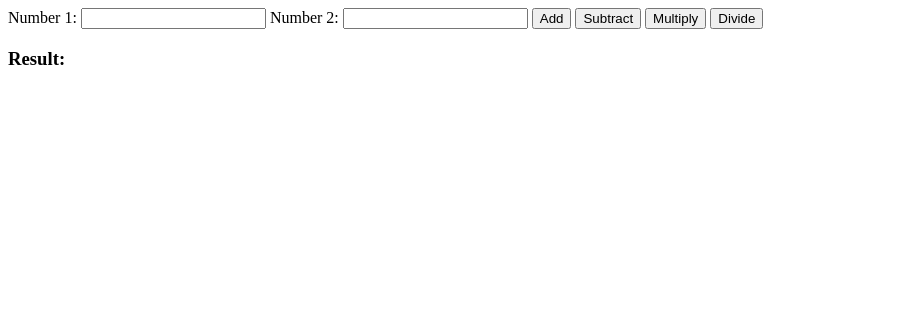
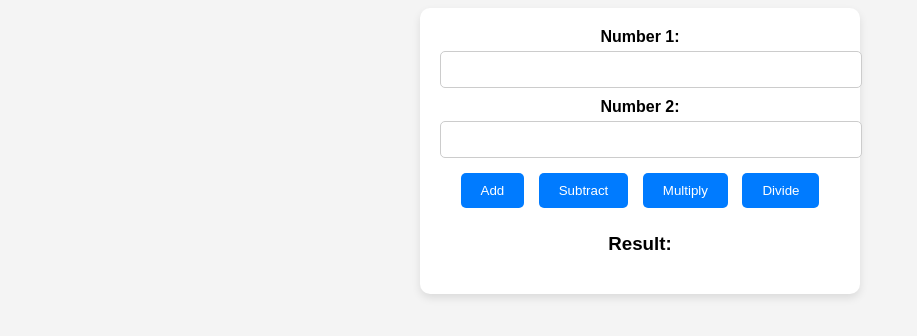
Before and after one commit to pacifiqu/calculator, a plain HTML site: page index.html in a window 1280 px wide. Shown: the whole page, without its empty margins (0-917 px from the left). Drawn offline with Linux system fonts and the light colour scheme.

Commit message:
new commit

```diff
--- a/index.html
+++ b/index.html
@@ -2,8 +2,59 @@
 <html>
 <head>
   <title>Calculator</title>
+  <style>
+    body {
+      font-family: Arial, sans-serif;
+      text-align: center;
+      background-color: #f4f4f4;
+    }
+
+    .calculator {
+      max-width: 400px;
+      margin: 0 auto;
+      padding: 20px;
+      background-color: #ffffff;
+      border-radius: 10px;
+      box-shadow: 0px 4px 8px rgba(0, 0, 0, 0.1);
+    }
+
+    label {
+      display: block;
+      margin-bottom: 5px;
+      font-weight: bold;
+    }
+
+    input[type="number"] {
+      width: 100%;
+      padding: 10px;
+      margin-bottom: 10px;
+      border: 1px solid #ccc;
+      border-radius: 5px;
+    }
+
+    button {
+      display: inline-block;
+      padding: 10px 20px;
+      margin: 5px;
+      background-color: #007bff;
+      color: #ffffff;
+      border: none;
+      border-radius: 5px;
+      cursor: pointer;
+      transition: background-color 0.3s;
+    }
+
+    button:hover {
+      background-color: #0056b3;
+    }
+
+    h3 {
+      margin-top: 20px;
+    }
+  </style>
 </head>
 <body>
+  <div class="calculator">
     <label for="num1">Number 1:</label>
     <input type="number" id="num1">
 
@@ -16,6 +67,7 @@
     <button onclick="divide()">Divide</button>
 
     <h3>Result: <span id="result"></span></h3>
+  </div>
 
   <script>
     function add() {
```
Lines whose indentation alone changed are shown as unchanged.
